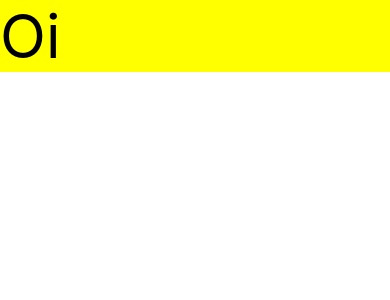
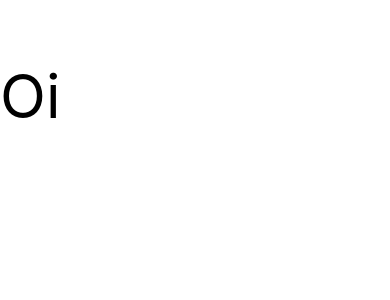
Before and after one commit to JoaoV1t0r/praticando_hooks, a React (Create React App) app: page / in a window 390 px wide. Shown: the top 300 px of the page. Built offline with nearby package versions, Linux system fonts and the light colour scheme.

Commit message:
using Children of React

```diff
--- a/src/templates/Home/index.jsx
+++ b/src/templates/Home/index.jsx
@@ -1,40 +1,22 @@
-import { useDebugValue, useEffect, useState } from 'react';
+import { Children, cloneElement } from 'react';
 
-const useMediaQuery = (queryValue, initialValue = false) => {
-  const [match, setMatch] = useState(initialValue);
+const s = {
+  style: {
+    fontSize: '60px',
+  },
+};
 
-  useDebugValue(`Query: ${queryValue}`, (name) => {
-    return name + ' modificado';
+const Parent = ({ children }) => {
+  return Children.map(children, (child) => {
+    const newChild = cloneElement(child, { ...s });
+    return newChild;
   });
-
-  useEffect(() => {
-    let isMounted = true;
-    const matchMedia = window.matchMedia(queryValue);
-
-    const handleChange = () => {
-      if (!isMounted) return;
-      setMatch(Boolean(matchMedia.matches));
-    };
-
-    matchMedia.addEventListener('change', handleChange);
-    setMatch(!!matchMedia.matches);
-
-    return () => {
-      isMounted = false;
-      matchMedia.removeEventListener('change', handleChange);
-    };
-  }, [queryValue]);
-
-  return match;
 };
 
 export const Home = () => {
-  const huge = useMediaQuery('(min-width: 980px)');
-  const big = useMediaQuery('(max-width: 979px) and (min-width: 768px)');
-  const medium = useMediaQuery('(max-width: 767px) and (min-width: 321px)');
-  const small = useMediaQuery('(max-width: 321px)');
-
-  const background = huge ? 'green' : big ? 'red' : medium ? 'yellow' : small ? 'purple' : null;
-
-  return <div style={{ fontSize: '60px', background }}>Oi</div>;
+  return (
+    <Parent>
+      <p>Oi</p>
+    </Parent>
+  );
 };
```
